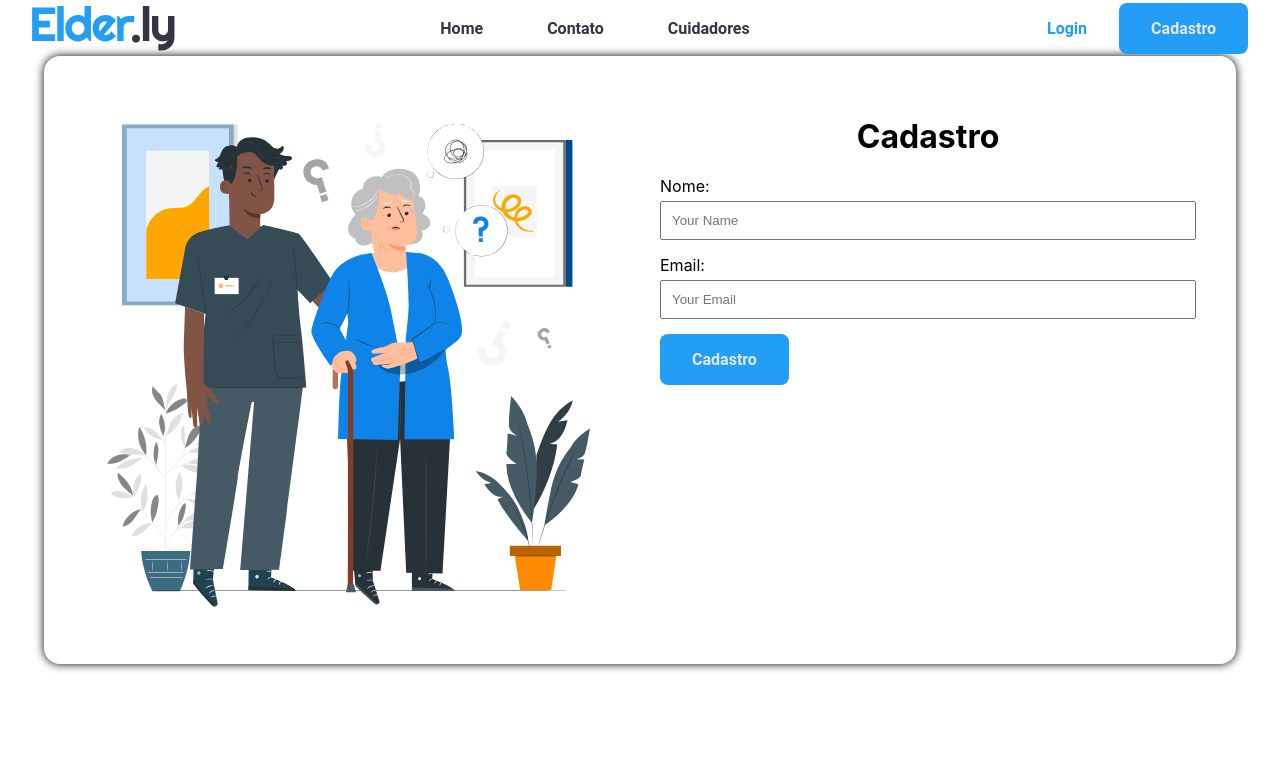
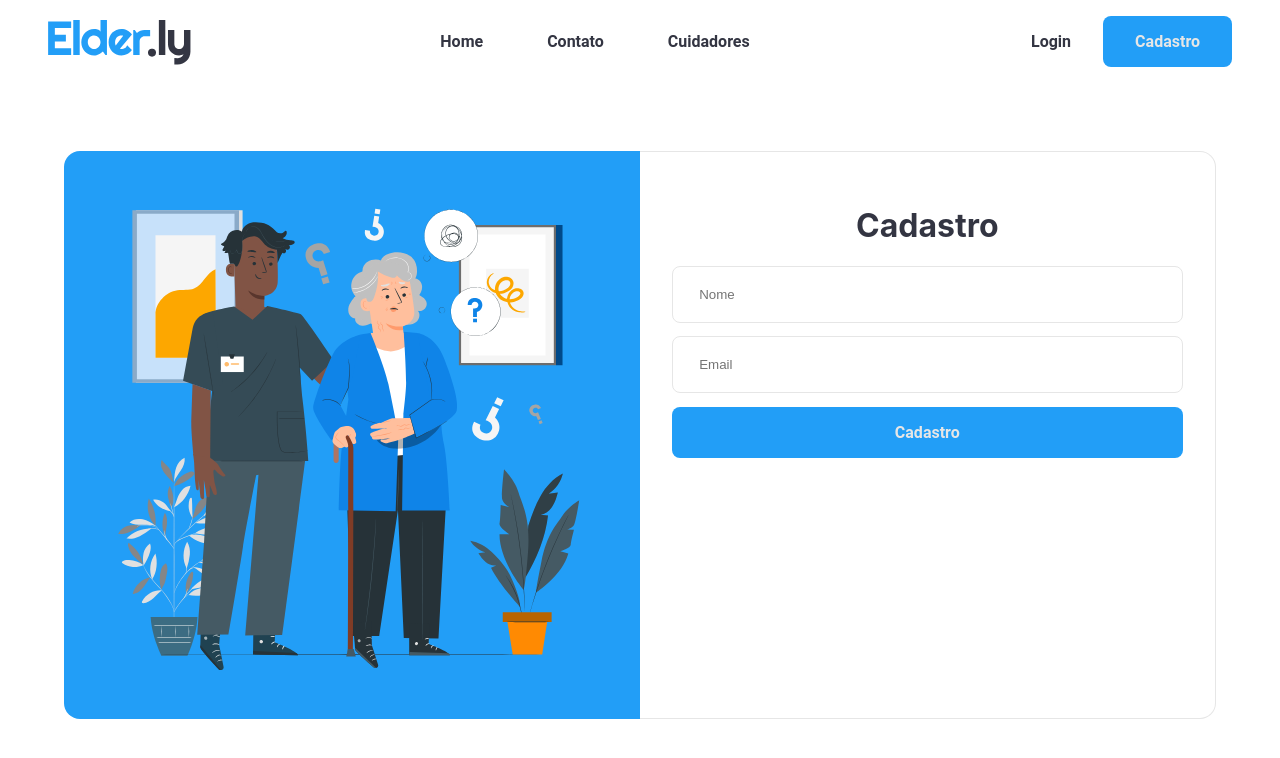
Before and after one commit to Elder-Connect/FrontEnd, a React (Create React App) app: page /Cadastro in a window 1280 px wide. Shown: the top 758 px of the page. Built offline with nearby package versions, Linux system fonts and the light colour scheme.

Commit message:
SignUp Page

```diff
--- a/src/components/Header.css
+++ b/src/components/Header.css
@@ -2,7 +2,7 @@ header {
   display: flex;
   justify-content: space-between;
   align-items: center;
-  height: 7vh;
+  padding: 1em;
 }
 
 .logo {
@@ -14,6 +14,24 @@ nav {
   align-items: center;
   justify-content: center;
   height: 100%;
+}
+
+.btnLogin {
+  white-space: nowrap;
+  color: var(--black);
+  background-color: transparent;
+  padding: 1em 2em;
+  border: none;
+  font-family: 'Roboto', sans-serif;
+  font-size: 1em;
+  font-weight: 600;
+  cursor: pointer;
+  transition:  0.2s;
+}
+
+.btnLogin:hover, .btnLogin:focus {
+  outline: none;
+  color: var(--primary);
 }
 
 .profilePic {
--- a/src/components/Header.jsx
+++ b/src/components/Header.jsx
@@ -22,7 +22,7 @@ function Header() {
         </nav>
         { isLoged ? <HeaderDropdown /> :
           <div className='user'>
-            <button className='btnNoBg primaryColor' onClick={() => navigate("/Login")}>Login</button>
+            <button className='btnLogin' onClick={() => navigate("/Login")}>Login</button>
             <button className='btn' onClick={() => navigate("/Cadastro")}>Cadastro</button>
           </div>
         }
--- a/src/global.css
+++ b/src/global.css
@@ -38,7 +38,7 @@ code {
   justify-content: center;
   margin: 0 auto;
   width: 90%;
-  height: 93vh;
+  height: calc(100vh - 6em);
 }
 
 .btn {
@@ -59,6 +59,12 @@ code {
   background-color: var(--primary-hover);
 }
 
+.btn:focus{
+  outline: none;
+  box-shadow: 0px 0px 0px 1px var(--primary-hover);
+  background-color: var(--primary-hover);
+}
+
 .btnNoBg {
   white-space: nowrap;
   color: var(--black);
@@ -72,8 +78,10 @@ code {
   transition:  0.2s;
 }
 
-.btnNoBg:hover {
+.btnNoBg:hover, .btnNoBg:focus {
+  outline: none;
   color: var(--primary);
+  box-shadow: inset 0px -2px 0px 0px var(--primary);
 }
 
 .primaryColor{
--- a/src/pages/SignUp.css
+++ b/src/pages/SignUp.css
@@ -1,41 +1,17 @@
 .signup {
   display: flex;
-  width: 90%;
-  border-radius: 16px;
   margin: 0 auto;
-  padding: 20px;
-  box-shadow: 0 0 10px 0 rgba(0, 0, 0, 1);
 }
 
 .formContainer,
 .imageContainer {
   flex: 1;
-  padding: 20px;
+  padding: 2em;
 }
 
-.formContainer h1 {
-  text-align: center;
-  margin-bottom: 20px;
-}
-
-.formContainer label {
-  display: block;
-  margin-bottom: 5px;
-}
-
-.formContainer input {
-  width: 100%;
-  padding: 10px;
-  box-sizing: border-box;
-  margin-bottom: 15px;
-}
-
-.formContainer textarea {
-  width: 100%;
-  height: 150px;
-  padding: 10px;
-  box-sizing: border-box;
-  margin-bottom: 15px;
+.imageContainer {
+  background-color: var(--primary);
+  border-radius: 16px 0px 0px 16px;
 }
 
 .imageContainer img {
@@ -43,6 +19,38 @@
   height: auto;
 }
 
+.formContainer {
+  border: 1px solid var(--white);
+  border-left: 0px;
+  border-radius: 0px 16px 16px 0px;
+}
+
+.formContainer h1 {
+  color: var(--black);
+  text-align: center;
+}
+
+.formContainer .btn{
+  width: 100%;
+}
+
+.formContainer input {
+  display: block;
+  width: 100%;
+  padding: 1.5em 2em;
+  box-sizing: border-box;
+  margin-bottom: 1em;
+  border-radius: 8px;
+  border: 1px solid var(--white);
+  transition: 0.2s;
+}
+
+.formContainer input:focus{
+  outline: none;
+  border: 1px solid var(--primary);
+  box-shadow: inset 5px 0px 0px 0px var(--primary);
+}
+
 @media screen and (max-width: 768px) {
   .container {
     flex-direction: column;
--- a/src/pages/SignUp.jsx
+++ b/src/pages/SignUp.jsx
@@ -7,6 +7,7 @@ function SignUp() {
   return (
     <>
       <Header />
+      <div className="container">
         <div className="signup">
             <div className="imageContainer">
                 <img src={SignUpImage} alt="Ilustração Cadastro" />
@@ -14,15 +15,13 @@ function SignUp() {
             <div className="formContainer">
                 <h1>Cadastro</h1>
                 <form action="#">
-                  <label htmlFor="name">Nome:</label>
-                  <input type="text" id="name" name="name" placeholder="Your Name"/>
-                  <label htmlFor="email">Email:</label>
-                  <input type="email" id="email" name="email" placeholder="Your Email"/>
+                    <input type="text" id="name" name="name" placeholder="Nome"/>
+                    <input type="email" id="email" name="email" placeholder="Email"/>
                     <button className='btn'>Cadastro</button>
                 </form>
             </div>
         </div>
-
+      </div>
     </>
   )
 }
```
Lines whose indentation alone changed are shown as unchanged.
